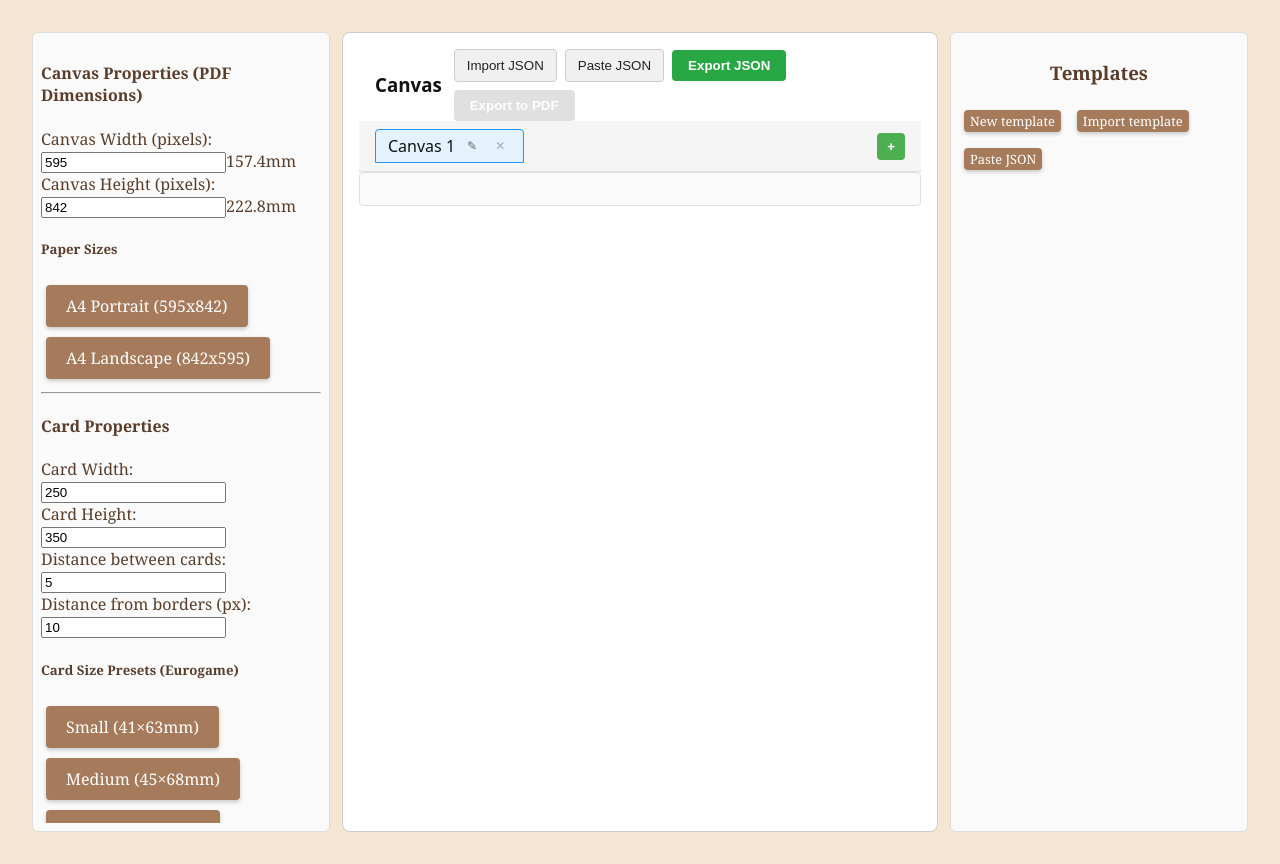
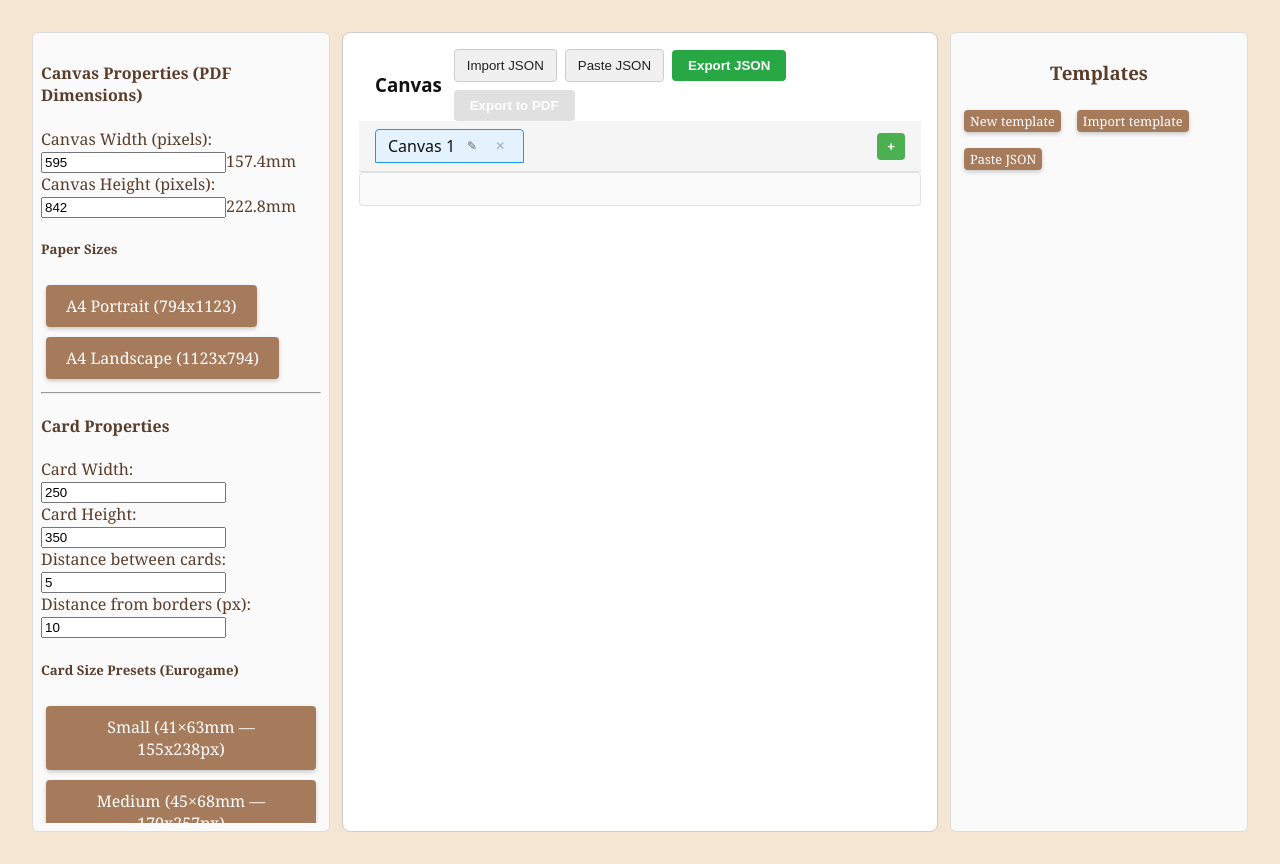
Before and after one commit to zubarevam96/card-generator-frontend, an Angular app: page /generate in a window 1280 px wide. Built offline with nearby package versions, Linux system fonts and the light colour scheme.

Commit message:
fixed a4 page format

```diff
--- a/src/app/generate/components/properties-block/canvas-properties/canvas-properties.component.html
+++ b/src/app/generate/components/properties-block/canvas-properties/canvas-properties.component.html
@@ -19,8 +19,8 @@
 
     <div class="presets">
         <h5>Paper Sizes</h5>
-        <button (click)="setA4Portrait()">A4 Portrait (595x842)</button>
-        <button (click)="setA4Landscape()">A4 Landscape (842x595)</button>
+        <button (click)="setA4Portrait()">A4 Portrait ({{a4PortraitWidth}}x{{a4PortraitHeight}})</button>
+        <button (click)="setA4Landscape()">A4 Landscape ({{a4LandscapeWidth}}x{{a4LandscapeHeight}})</button>
     </div>
 
     <hr>
@@ -58,9 +58,9 @@
     <div class="presets card-presets">
         <h5>Card Size Presets (Eurogame)</h5>
         <div class="preset-row">
-            <button (click)="setEurogameSmall()">Small (41×63mm)</button>
-            <button (click)="setEurogameMedium()">Medium (45×68mm)</button>
-            <button (click)="setEurogameLarge()">Large (59×92mm)</button>
+            <button (click)="setEurogameSmall()">Small (41×63mm — {{smallCardWidth}}x{{smallCardHeight}}px)</button>
+            <button (click)="setEurogameMedium()">Medium (45×68mm — {{mediumCardWidth}}x{{mediumCardHeight}}px)</button>
+            <button (click)="setEurogameLarge()">Large (59×92mm — {{largeCardWidth}}x{{largeCardHeight}}px)</button>
         </div>
     </div>
 </div>
--- a/src/app/generate/components/properties-block/canvas-properties/canvas-properties.component.ts
+++ b/src/app/generate/components/properties-block/canvas-properties/canvas-properties.component.ts
@@ -3,6 +3,11 @@ import { CommonModule } from '@angular/common';
 import { FormsModule } from '@angular/forms';
 import { CanvasService } from '../../../../services/canvas.service';
 import { Canvas } from '../../../../models/canvas.model';
+
+// Conversion constants
+const MM_TO_PX = 96 / 25.4; // 96 DPI -> px per mm = 96 / 25.4 = 3.779527559055118
+const A4_WIDTH_MM = 210;
+const A4_HEIGHT_MM = 297;
 
 @Component({
   selector: 'app-canvas-properties',
@@ -12,6 +17,22 @@ import { Canvas } from '../../../../models/canvas.model';
 })
 export class CanvasPropertiesComponent {
   canvas: Canvas = new Canvas();
+  // Computed A4 sizes in pixels (rounded)
+  a4PortraitWidth = Math.round(A4_WIDTH_MM * MM_TO_PX);
+  a4PortraitHeight = Math.round(A4_HEIGHT_MM * MM_TO_PX);
+  a4LandscapeWidth = Math.round(A4_HEIGHT_MM * MM_TO_PX);
+  a4LandscapeHeight = Math.round(A4_WIDTH_MM * MM_TO_PX);
+  // Eurogame card presets in mm
+  smallCardMm = { w: 41, h: 63 };
+  mediumCardMm = { w: 45, h: 68 };
+  largeCardMm = { w: 59, h: 92 };
+  // Computed pixel sizes for presets
+  smallCardWidth = Math.round(this.smallCardMm.w * MM_TO_PX);
+  smallCardHeight = Math.round(this.smallCardMm.h * MM_TO_PX);
+  mediumCardWidth = Math.round(this.mediumCardMm.w * MM_TO_PX);
+  mediumCardHeight = Math.round(this.mediumCardMm.h * MM_TO_PX);
+  largeCardWidth = Math.round(this.largeCardMm.w * MM_TO_PX);
+  largeCardHeight = Math.round(this.largeCardMm.h * MM_TO_PX);
 
   constructor(private canvasService: CanvasService) {
     this.canvasService.canvas$.subscribe(c => (this.canvas = { ...c }));
@@ -22,37 +43,36 @@ export class CanvasPropertiesComponent {
   }
 
   setA4Portrait() {
-    // 210mm x 297mm at 96 DPI: 755 x 1123 px
-    this.canvas.canvasWidth = 755;
-    this.canvas.canvasHeight = 1123;
+    // Use precise mm->px conversion
+    this.canvas.canvasWidth = this.a4PortraitWidth;
+    this.canvas.canvasHeight = this.a4PortraitHeight;
     this.updateCanvas();
   }
 
   setA4Landscape() {
-    // 297mm x 210mm at 96 DPI: 1123 x 755 px
-    this.canvas.canvasWidth = 1123;
-    this.canvas.canvasHeight = 755;
+    this.canvas.canvasWidth = this.a4LandscapeWidth;
+    this.canvas.canvasHeight = this.a4LandscapeHeight;
     this.updateCanvas();
   }
 
   setEurogameSmall() {
-    // 41mm × 63mm
-    this.canvas.cardWidth = 155;
-    this.canvas.cardHeight = 238;
+    // 41mm × 63mm -> px
+    this.canvas.cardWidth = this.smallCardWidth;
+    this.canvas.cardHeight = this.smallCardHeight;
     this.updateCanvas();
   }
 
   setEurogameMedium() {
-    // 45mm × 68mm
-    this.canvas.cardWidth = 170;
-    this.canvas.cardHeight = 257;
+    // 45mm × 68mm -> px
+    this.canvas.cardWidth = this.mediumCardWidth;
+    this.canvas.cardHeight = this.mediumCardHeight;
     this.updateCanvas();
   }
 
   setEurogameLarge() {
-    // 59mm × 92mm
-    this.canvas.cardWidth = 223;
-    this.canvas.cardHeight = 348;
+    // 59mm × 92mm -> px
+    this.canvas.cardWidth = this.largeCardWidth;
+    this.canvas.cardHeight = this.largeCardHeight;
     this.updateCanvas();
   }
 }
```
